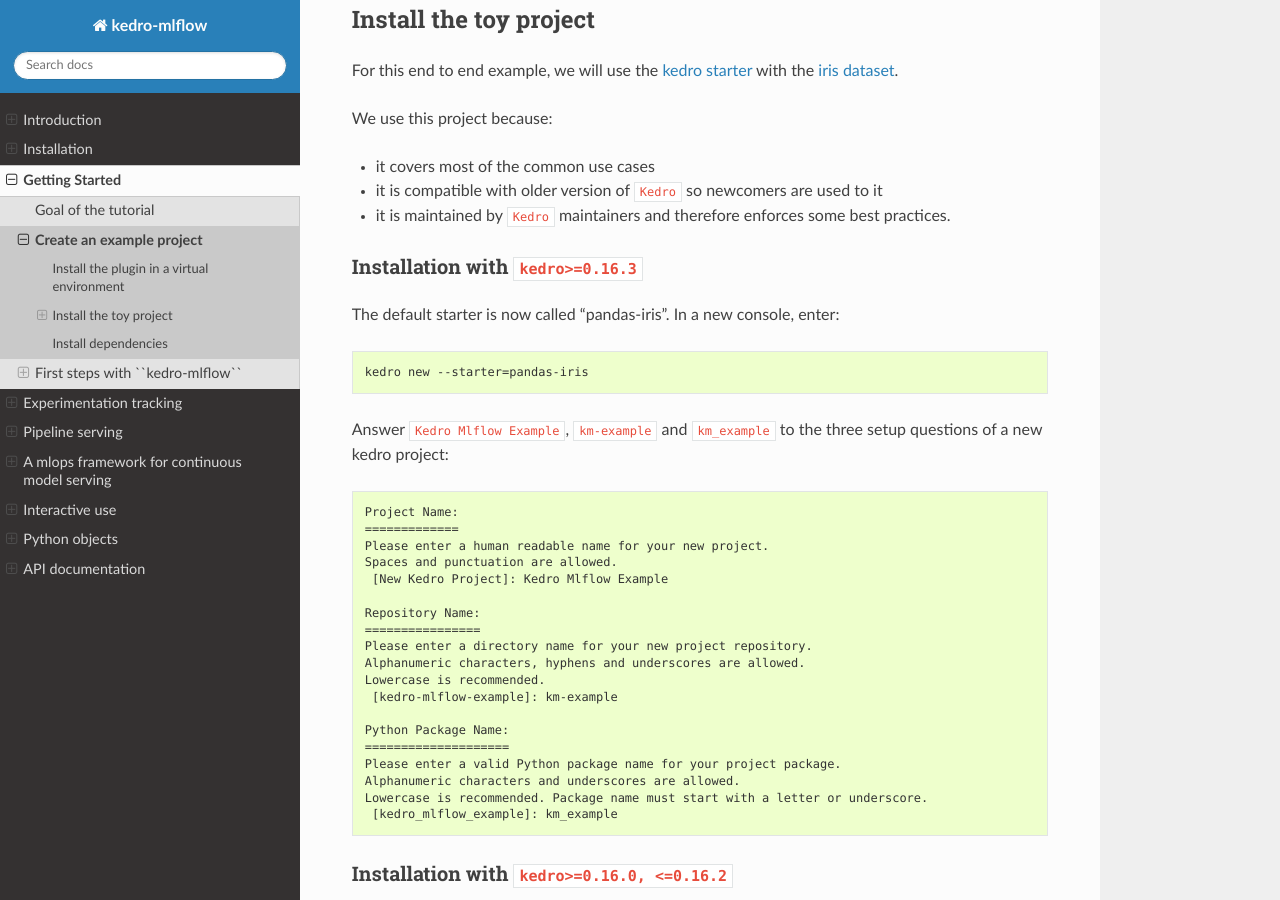
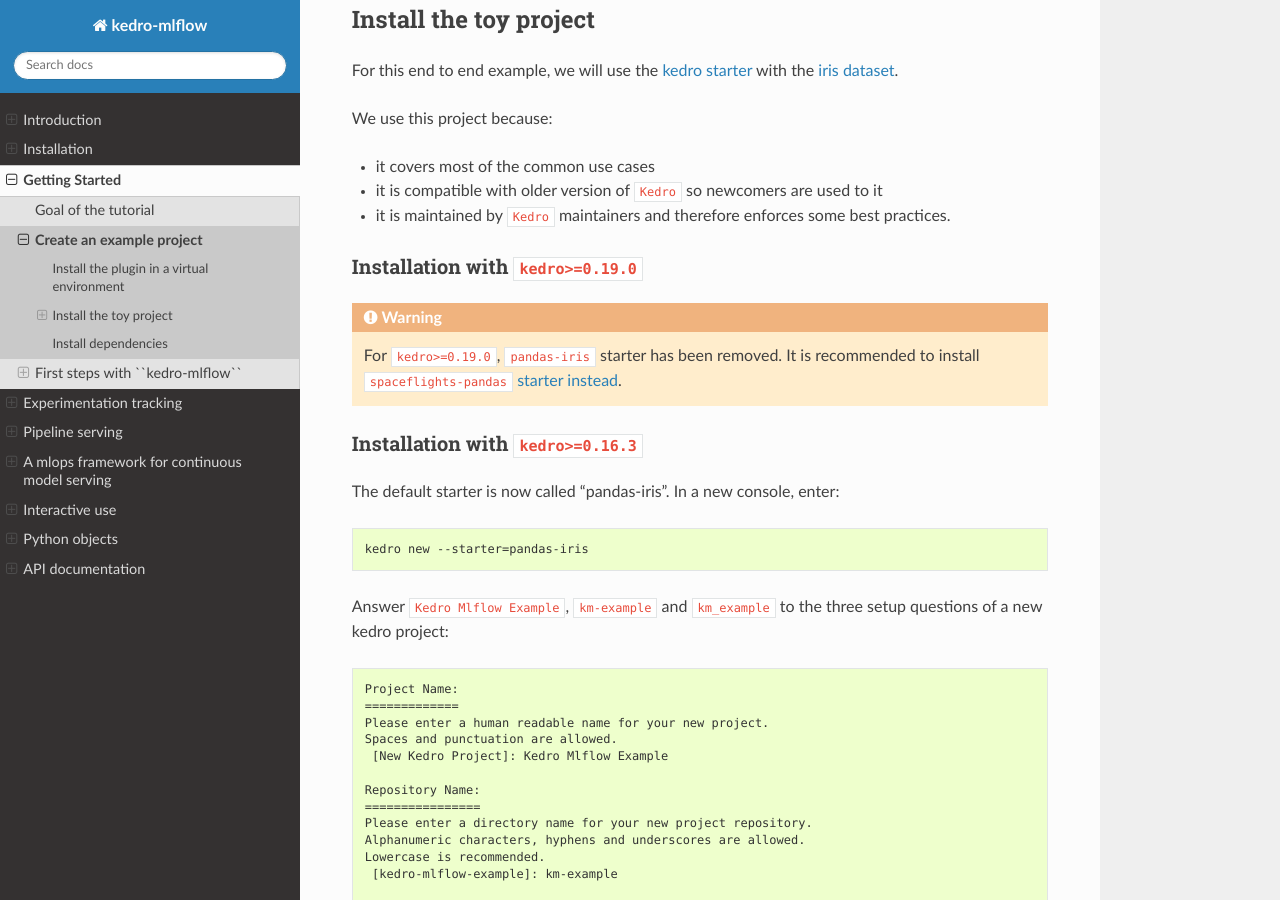
Before and after one commit to Galileo-Galilei/kedro-mlflow, a Sphinx documentation site: the page built from docs/source/03_getting_started/01_example_project.md, in a window 1280 px wide and 900 px high, scrolled down 387 px. Built offline with Sphinx 7.4.7 and the Read the Docs theme 2.0.0, drawn with Linux system fonts in a browser that asks for light colours.

Commit message:
:memo: Fix broken links to Kedro documentation

````diff
--- a/docs/source/03_getting_started/01_example_project.md
+++ b/docs/source/03_getting_started/01_example_project.md
@@ -12,13 +12,19 @@
 
 ## Install the toy project
 
-For this end to end example, we will use the [kedro starter](https://docs.kedro.org/en/stable/starters/starters.html#official-kedro-starters) with the [iris dataset](https://github.com/quantumblacklabs/kedro-starter-pandas-iris).
+For this end to end example, we will use the [kedro starter](https://docs.kedro.org/en/stable/starters/starters.html#official-kedro-starters) with the [iris dataset](https://github.com/kedro-org/kedro-starters).
 
 We use this project because:
 
 - it covers most of the common use cases
 - it is compatible with older version of ``Kedro`` so newcomers are used to it
 - it is maintained by ``Kedro`` maintainers and therefore enforces some best practices.
+
+### Installation with ``kedro>=0.19.0``
+
+```{warning}
+For ``kedro>=0.19.0``, ``pandas-iris`` starter has been removed. It is recommended to install [``spaceflights-pandas`` starter instead](https://github.com/kedro-org/kedro-starters/tree/main/spaceflights-pandas).
+```
 
 ### Installation with ``kedro>=0.16.3``
 
````
Also changed, not shown: README.md (+1 -1 lines), docs/source/01_introduction/01_introduction.md (+1 -1 lines), docs/source/04_experimentation_tracking/02_version_parameters.md (+1 -1 lines).
